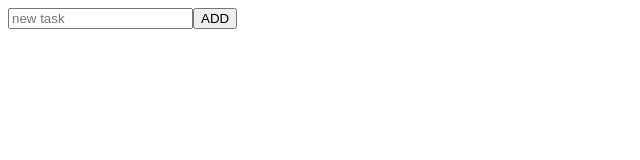
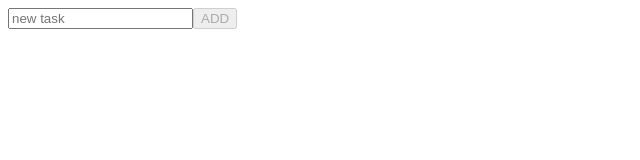
Before and after one commit to Prakhar788/Typescript, a React (Vite) app in the folder typescript-project/: page / in a window 1280 px wide. Shown: the top 160 px of the page, without its empty margins (0-640 px from the left). Built offline with nearby package versions, Linux system fonts and the light colour scheme.

Commit message:
Todo-Project

```diff
--- a/typescript-project/src/App.tsx
+++ b/typescript-project/src/App.tsx
@@ -12,12 +12,18 @@ const App = () => {
   id:String(Math.random()*1000)
  }
  setTodos((prev)=>([...prev,newTodo]));
+//  setTodos((prev)=>{
+//   return ([...prev,newTodo])
+//  });
  setTitle("");
 
  }
 
   const complete=(id:TodoItemType["id"]):void=>{};
-  const deleteH=(id:TodoItemType["id"]):void=>{};
+  const deleteH=(id:TodoItemType["id"]):void=>{
+    const newTodos:TodoItemType[]=todos.filter((i)=>i.id!==id);
+    setTodos(newTodos);
+  };
   return (
     <div>
 
@@ -26,7 +32,7 @@ const App = () => {
       )}
       <form onSubmit={submitHandle}>
       <input value={title} onChange={(e)=>setTitle(e.target.value)} type="text" placeholder="new task"></input>
-      <button type="submit">ADD</button>
+      <button disabled={title===""} type="submit">ADD</button>
       </form>
     </div>
   )
```
